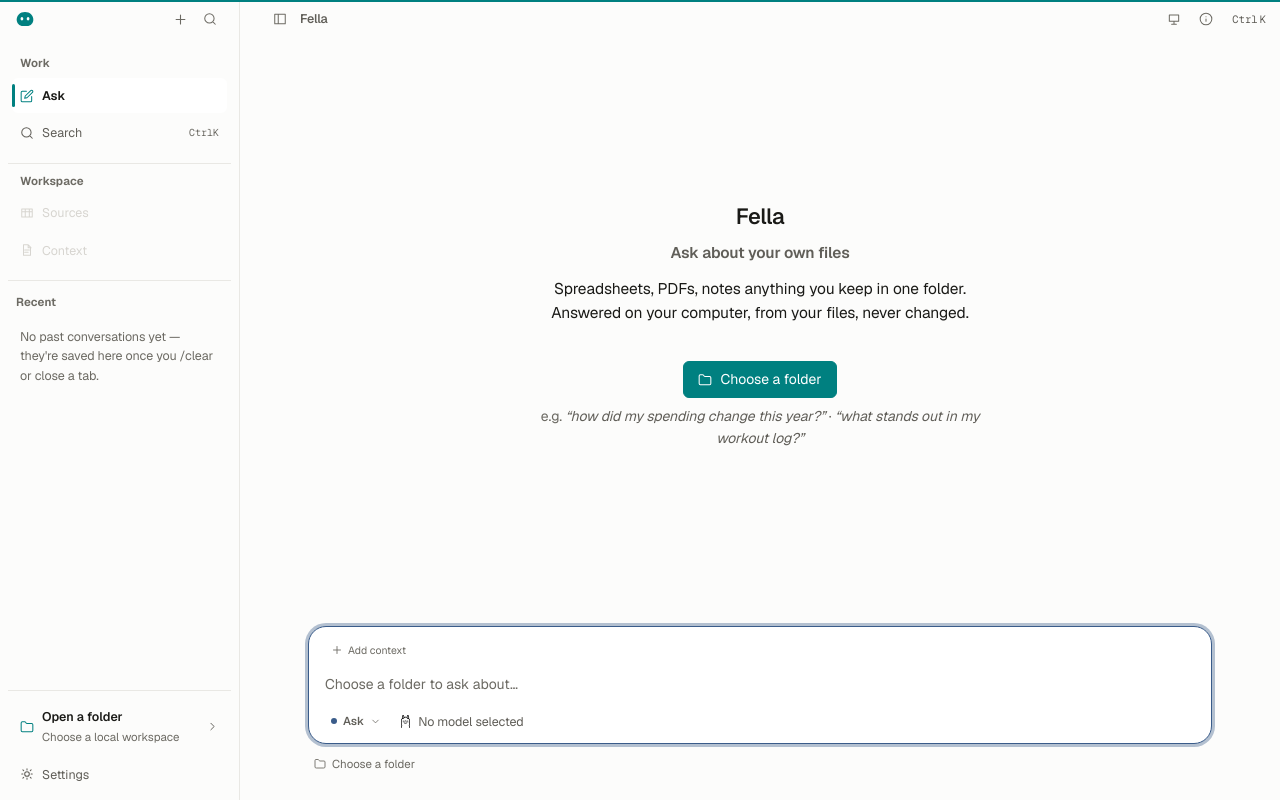
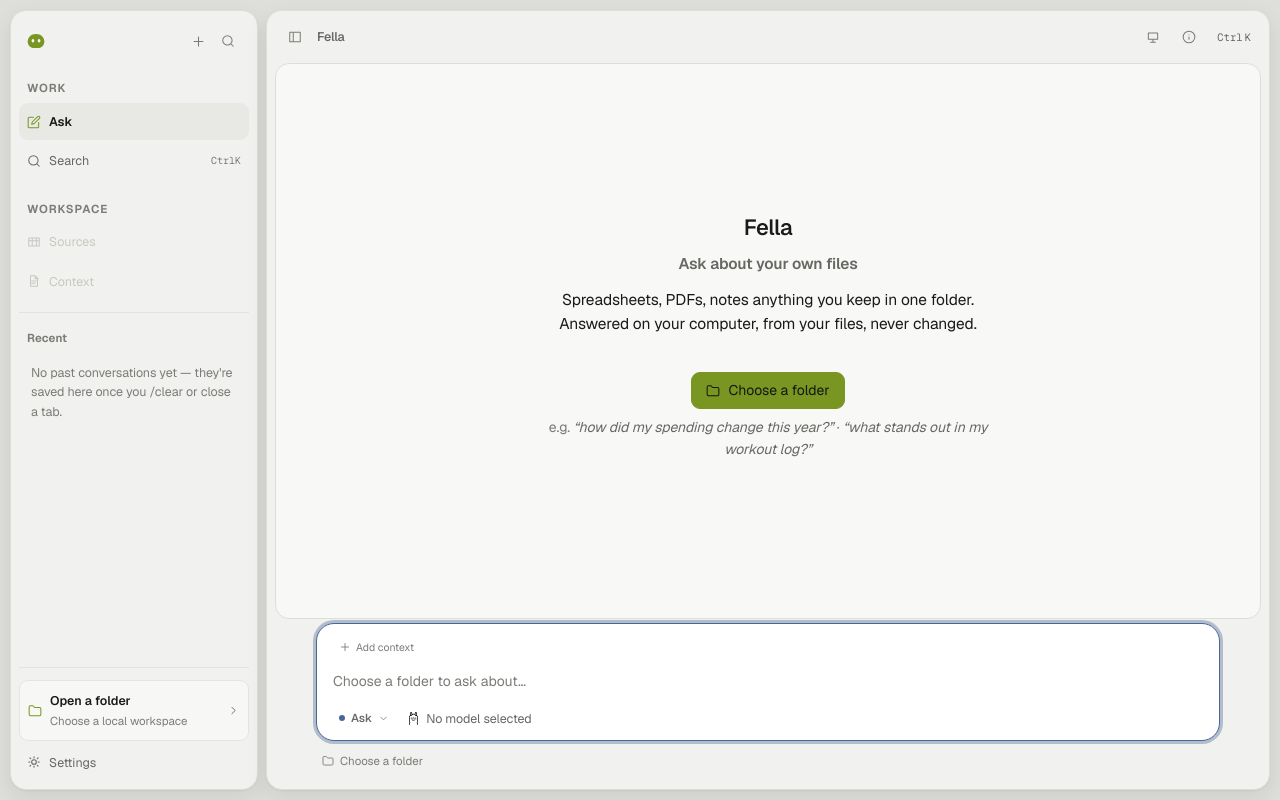
Before and after one commit to Avijit-Kumar-GIT/fella, a SvelteKit app: page / in a window 1280 px wide. Built offline with nearby package versions, Linux system fonts and the light colour scheme.

Commit message:
style: add rounded mac-style app shell

```diff
--- a/src/app.css
+++ b/src/app.css
@@ -1,6 +1,8 @@
 /* Fella one hand-written stylesheet. Calm and uncluttered, with room to
-   breathe a lightweight macOS register. Sans for the conversation; monospace
-   only where data lines up (tables, SQL, output, identifiers).
+   breathe a lightweight macOS register. The app is built as a dark, rounded
+   desktop window first, while the light appearance keeps the same geometry.
+   Sans for the conversation; monospace only where data lines up (tables, SQL,
+   output, identifiers).
 
    Tokens are intentionally local to the application. All colors, plus --radius
    and --pad, live here; the type scale, fonts, spacing scale, shadows, radii,
@@ -11,9 +13,9 @@
      only carries meaning state, a link, a result and is always paired with a
      word or shape, never color alone. --brand is the single exception: one
      warm hue standing in for "this is the thing to notice," reused everywhere
-     that applies (the primary action, the empty-state glyph, the top
-     hairline, a connected-status icon) rather than invented per-component.
-   - Hierarchy comes from type and spacing before borders or fills. Earn a
+     that applies (the primary action, the empty-state glyph, and a
+     connected-status icon) rather than invented per-component.
+   - Hierarchy comes from type, spacing, and nested rounded surfaces. Earn a
      border/surface only for selection, grouping, or a raised layer.
    - One focus ring: a soft --link glow (:focus-visible below).
    - One primary action per screen (.pill.primary, filled with --brand);
@@ -40,29 +42,31 @@
 
 :root {
 	/* --- application tokens --------------------------------------------- */
-	/* Warm neutrals with real depth: --bg is the window tint, --bg-raised the
-	   writing surface (they differ now), --bg-inset the recessed fill. */
-	--bg: #fcfcfb;
+	/* Warm neutrals with real depth: --window is the area around the two
+	   rounded panes, --bg is the content canvas, --bg-raised is a floating
+	   surface, and --bg-inset is a recessed control fill. */
+	--window: #dededb;
+	--panel: #f1f1ef;
+	--bg: #f8f8f6;
 	--bg-raised: #ffffff;
-	--bg-inset: #f2f2f0;
-	--border: #e9e8e4;
-	--border-strong: #d7d5d0;
-	--text: #1a1a17;
-	--text-dim: #605e58;
+	--bg-inset: #e8e8e4;
+	--border: #deded9;
+	--border-strong: #c8c8c1;
+	--text: #1a1b19;
+	--text-dim: #666963;
 	/* faint text still carries real content (status line, evidence summary,
 	   completion hints), so it holds WCAG AA (>= 4.5:1 on --bg). */
-	--text-faint: #6c6a63;
-	--accent: #1a1a17;
+	--text-faint: #7a7d76;
+	--accent: #1a1b19;
 	/* the one hue used outside the neutral/status palette: the primary-action
-	   pill, the empty-state glyph, the composer connected-icon, the top
-	   hairline -- one consistent "notice me" color, not a different one per
-	   component. */
-	--brand: #008080;
-	--link: #3a5c8a;
+	   pill, the empty-state glyph, and the composer connected-icon -- one
+	   consistent "notice me" color, not a different one per component. */
+	--brand: #789621;
+	--link: #496796;
 	--ok: #3f7d3f;
 	--warn: #855800;
 	--err: #b23b3b;
-	--radius: 8px;
+	--radius: 14px;
 	--pad: 28px;
 
 	/* --- fixed --------------------------------------------------------- */
@@ -87,12 +91,13 @@
 	--space-6: 32px;
 	--content-max: 960px;
 
-	--radius-sm: 6px;
-	--radius-chip: 4px;
+	--radius-window: 16px;
+	--radius-sm: 9px;
+	--radius-chip: 7px;
 
 	/* soft, diffuse, layered the macOS elevation feel */
-	--shadow-sm: 0 1px 2px rgba(20, 20, 26, 0.05), 0 4px 12px rgba(20, 20, 26, 0.06);
-	--shadow-pop: 0 4px 12px rgba(20, 20, 26, 0.08), 0 16px 48px rgba(20, 20, 26, 0.16);
+	--shadow-sm: 0 1px 2px rgba(20, 20, 26, 0.05), 0 8px 22px rgba(20, 20, 26, 0.08);
+	--shadow-pop: 0 8px 18px rgba(20, 20, 26, 0.12), 0 24px 60px rgba(20, 20, 26, 0.18);
 	--focus-ring: 0 0 0 3px color-mix(in srgb, var(--link) 38%, transparent);
 
 	--dur-fast: 110ms;
@@ -101,22 +106,24 @@
 }
 
 :root[data-color-mode='dark'] {
-	--bg: #0e0e10;
-	--bg-raised: #17171a;
-	--bg-inset: #1e1e22;
-	--border: #26262a;
-	--border-strong: #37373d;
-	--text: #ededec;
-	--text-dim: #8f8d88;
-	--text-faint: #838079;
-	--accent: #ededec;
-	--brand: #008080;
-	--link: #8fb0dd;
+	--window: #0c0d0d;
+	--panel: #171918;
+	--bg: #141615;
+	--bg-raised: #1b1d1c;
+	--bg-inset: #252827;
+	--border: #2c302e;
+	--border-strong: #414541;
+	--text: #f0f2ed;
+	--text-dim: #a2a7a0;
+	--text-faint: #7c827b;
+	--accent: #f0f2ed;
+	--brand: #d4e74d;
+	--link: #a8c5ef;
 	--ok: #7cc07c;
 	--warn: #d8a640;
 	--err: #e06c6c;
-	--shadow-sm: 0 1px 2px rgba(0, 0, 0, 0.3), 0 4px 12px rgba(0, 0, 0, 0.35);
-	--shadow-pop: 0 4px 12px rgba(0, 0, 0, 0.4), 0 20px 56px rgba(0, 0, 0, 0.55);
+	--shadow-sm: 0 1px 2px rgba(0, 0, 0, 0.28), 0 8px 24px rgba(0, 0, 0, 0.32);
+	--shadow-pop: 0 8px 18px rgba(0, 0, 0, 0.38), 0 24px 60px rgba(0, 0, 0, 0.56);
 }
 
 * {
@@ -131,7 +138,7 @@ body {
 }
 
 body {
-	background: var(--bg);
+	background: var(--window);
 	color: var(--text);
 	font-family: var(--sans);
 	font-size: var(--fs);
@@ -140,6 +147,15 @@ body {
 	-webkit-font-smoothing: antialiased;
 	text-rendering: optimizeLegibility;
 	overflow: hidden;
+}
+
+/* The web build and the native window share the same inset-window treatment.
+   Keeping this here, instead of in individual views, makes every screen feel
+   like a pane in one desktop app. */
+html[data-color-mode='dark'] body {
+	background:
+		radial-gradient(circle at 18% -12%, rgba(212, 231, 77, 0.045), transparent 33rem),
+		var(--window);
 }
 
 #app {
@@ -246,7 +262,7 @@ kbd {
    one thing to do here" reads as one consistent color language. */
 .pill.primary {
 	background: var(--brand);
-	color: #fff;
+	color: #151710;
 	border-color: var(--brand);
 }
 .pill.primary:hover {
--- a/src/app.html
+++ b/src/app.html
@@ -20,7 +20,7 @@
 		</script>
 		<!-- Paint the themed window background on the first frame, before the app
 		     stylesheet loads, so there's no flash when an explicit mode is saved.
-		     The two values mirror --bg in src/app.css. -->
+		     These values mirror --window in src/app.css. -->
 		<style>
 			:root {
 				color-scheme: light;
@@ -29,10 +29,10 @@
 				color-scheme: dark;
 			}
 			html {
-				background: #fcfcfb;
+				background: #dededb;
 			}
 			html[data-color-mode='dark'] {
-				background: #0e0e10;
+				background: #0c0d0d;
 			}
 		</style>
 		<!-- Start the UI fonts downloading alongside the JS bundle instead of
--- a/src/lib/components/Logo.svelte
+++ b/src/lib/components/Logo.svelte
@@ -1,6 +1,6 @@
 <script lang="ts">
-	// The fella mark: a blob in --brand teal with two eyes punched out to --bg,
-	// so it reads correctly against either theme without a second color.
+	// The fella mark: a blob in --brand with two eyes punched out to --bg, so it
+	// reads correctly against either theme without a second color.
 	let { size = 18 }: { size?: number } = $props();
 </script>
 
--- a/src/lib/components/Sidebar.svelte
+++ b/src/lib/components/Sidebar.svelte
@@ -359,15 +359,15 @@
 <style>
 	.sidebar {
 		flex: none;
-		width: 240px;
+		width: 248px;
 		display: flex;
 		flex-direction: column;
 		gap: var(--space-1);
-		padding: 0 var(--space-2) var(--space-2);
-		/* No top padding: .header is 38px flush against the top edge, to
-		   match the titlebar's height exactly across the sidebar seam. */
-		background: var(--bg);
-		border-right: 1px solid var(--border);
+		padding: 8px;
+		background: var(--panel);
+		border: 1px solid var(--border);
+		border-radius: var(--radius-window);
+		box-shadow: var(--shadow-sm);
 		overflow: hidden;
 	}
 	.header {
@@ -375,7 +375,7 @@
 		align-items: center;
 		justify-content: space-between;
 		flex: none;
-		height: 38px;
+		height: 44px;
 		padding: 0 var(--space-2);
 	}
 	.logo {
@@ -422,18 +422,19 @@
 	.nav-section {
 		display: grid;
 		gap: 2px;
-		padding: var(--space-3) var(--space-1) var(--space-2);
+		padding: var(--space-3) 0 var(--space-2);
 	}
 	.nav-section + .nav-section {
 		padding-top: var(--space-2);
-		border-top: 1px solid var(--border);
+		border-top: 0;
 	}
 	.nav-heading {
 		padding: 0 var(--space-2) var(--space-1);
 		color: var(--text-faint);
 		font-size: var(--fs-xs);
 		font-weight: 650;
-		letter-spacing: 0.01em;
+		letter-spacing: 0.08em;
+		text-transform: uppercase;
 	}
 	.nav-row {
 		position: relative;
@@ -441,7 +442,7 @@
 		display: flex;
 		align-items: center;
 		gap: var(--space-2);
-		padding: var(--space-2) var(--space-2);
+		padding: 9px var(--space-2);
 		border-radius: var(--radius-sm);
 		color: var(--text-dim);
 		font-size: var(--fs-sm);
@@ -454,19 +455,9 @@
 		color: var(--text);
 	}
 	.nav-row.active {
-		background: var(--bg-raised);
+		background: var(--bg-inset);
 		color: var(--text);
 		font-weight: 620;
-	}
-	.nav-row.active::before {
-		content: '';
-		position: absolute;
-		left: 0;
-		top: 6px;
-		bottom: 6px;
-		width: 3px;
-		border-radius: 2px;
-		background: var(--brand);
 	}
 	.nav-row.active :global(svg) {
 		color: var(--brand);
@@ -491,8 +482,8 @@
 		display: flex;
 		align-items: center;
 		justify-content: space-between;
-		padding: var(--space-3) var(--space-2) var(--space-1);
-		border-top: 1px solid var(--border);
+		padding: var(--space-4) var(--space-2) var(--space-1);
+		border-top: 1px solid color-mix(in srgb, var(--border) 70%, transparent);
 		color: var(--text-faint);
 		font-size: var(--fs-xs);
 		font-weight: 650;
@@ -526,9 +517,9 @@
 		align-items: center;
 		gap: var(--space-2);
 		width: 100%;
-		min-height: 30px;
-		padding-top: 6px;
-		padding-bottom: 6px;
+		min-height: 34px;
+		padding-top: 7px;
+		padding-bottom: 7px;
 		border-radius: var(--radius-sm);
 	}
 	.item:hover,
@@ -611,8 +602,8 @@
 		flex: none;
 		display: grid;
 		gap: 2px;
-		padding: var(--space-2) var(--space-1) 0;
-		border-top: 1px solid var(--border);
+		padding: var(--space-3) 0 0;
+		border-top: 1px solid color-mix(in srgb, var(--border) 70%, transparent);
 	}
 	.mount-status {
 		width: 100%;
@@ -620,8 +611,10 @@
 		align-items: center;
 		gap: var(--space-2);
 		min-width: 0;
-		padding: var(--space-2);
+		padding: 10px var(--space-2);
 		border-radius: var(--radius-sm);
+		background: color-mix(in srgb, var(--bg-raised) 42%, transparent);
+		border: 1px solid color-mix(in srgb, var(--border) 76%, transparent);
 		color: var(--text-dim);
 		text-align: left;
 		transition: background var(--dur-fast) var(--ease), color var(--dur-fast) var(--ease);
--- a/src/lib/components/Titlebar.svelte
+++ b/src/lib/components/Titlebar.svelte
@@ -236,9 +236,9 @@
 		display: flex;
 		align-items: center;
 		gap: var(--space-2);
-		height: 38px;
-		padding: 0 var(--space-2) 0 var(--pad);
-		background: var(--bg);
+		height: 52px;
+		padding: 0 12px 0 14px;
+		background: var(--panel);
 		color: var(--text-faint);
 		font-size: var(--fs-sm);
 		user-select: none;
@@ -260,8 +260,8 @@
 		flex: none;
 		display: grid;
 		place-items: center;
-		width: 24px;
-		height: 24px;
+		width: 28px;
+		height: 28px;
 		border-radius: var(--radius-chip);
 		color: var(--text-faint);
 		transition: background var(--dur-fast) var(--ease), color var(--dur-fast) var(--ease);
--- a/src/routes/+page.svelte
+++ b/src/routes/+page.svelte
@@ -276,33 +276,36 @@
 	.shell {
 		position: relative;
 		display: flex;
+		gap: 8px;
+		padding: 10px;
 		height: 100%;
+		background: var(--window);
 	}
 	.shell::before {
-		content: '';
-		position: absolute;
-		top: 0;
-		left: 0;
-		right: 0;
-		height: 2px;
-		background: var(--brand);
-		pointer-events: none;
+		display: none;
 	}
 	.app {
 		display: flex;
 		flex-direction: column;
 		flex: 1;
 		min-width: 0;
-		background: var(--bg);
+		min-height: 0;
+		background: var(--panel);
+		border: 1px solid var(--border);
+		border-radius: var(--radius-window);
+		box-shadow: var(--shadow-sm);
+		overflow: hidden;
 	}
 	main {
 		flex: 1;
 		min-height: 0;
 		display: flex;
 		flex-direction: column;
-		/* Same fill as the titlebar/sidebar/panel so the whole shell reads as
-		   one open canvas, not stacked boxes -- no seam, no colour change. */
+		margin: 0 8px;
 		background: var(--bg);
+		border: 1px solid var(--border);
+		border-radius: 14px;
+		overflow: hidden;
 	}
 	.main-row {
 		position: relative;
@@ -315,7 +318,7 @@
 	   transcript surface above it no rule, no colour change. */
 	.dock {
 		flex: none;
-		padding-bottom: var(--space-4);
+		padding: 0 8px 8px;
 	}
 	.dropzone {
 		position: fixed;
@@ -339,4 +342,21 @@
 		color: var(--text-dim);
 		font-size: var(--fs-sm);
 	}
+	@media (max-width: 680px) {
+		.shell {
+			gap: 0;
+			padding: 0;
+		}
+		.app {
+			border-radius: 0;
+			border-left: 0;
+			border-right: 0;
+		}
+		main {
+			margin: 0;
+			border-radius: 0;
+			border-left: 0;
+			border-right: 0;
+		}
+	}
 </style>
```
Also changed, not shown: src/lib/components/TabBar.svelte (+4 -3 lines).
